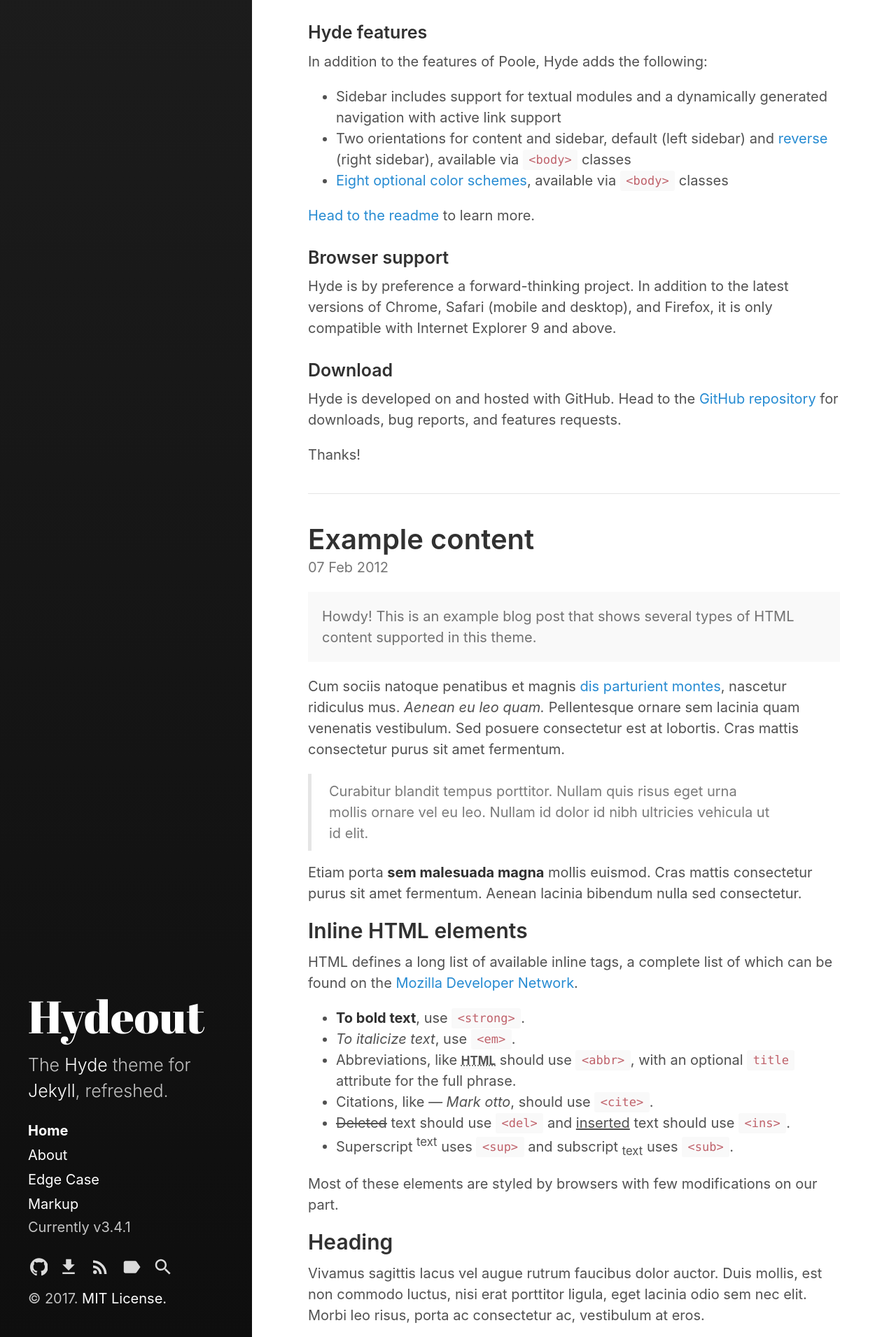
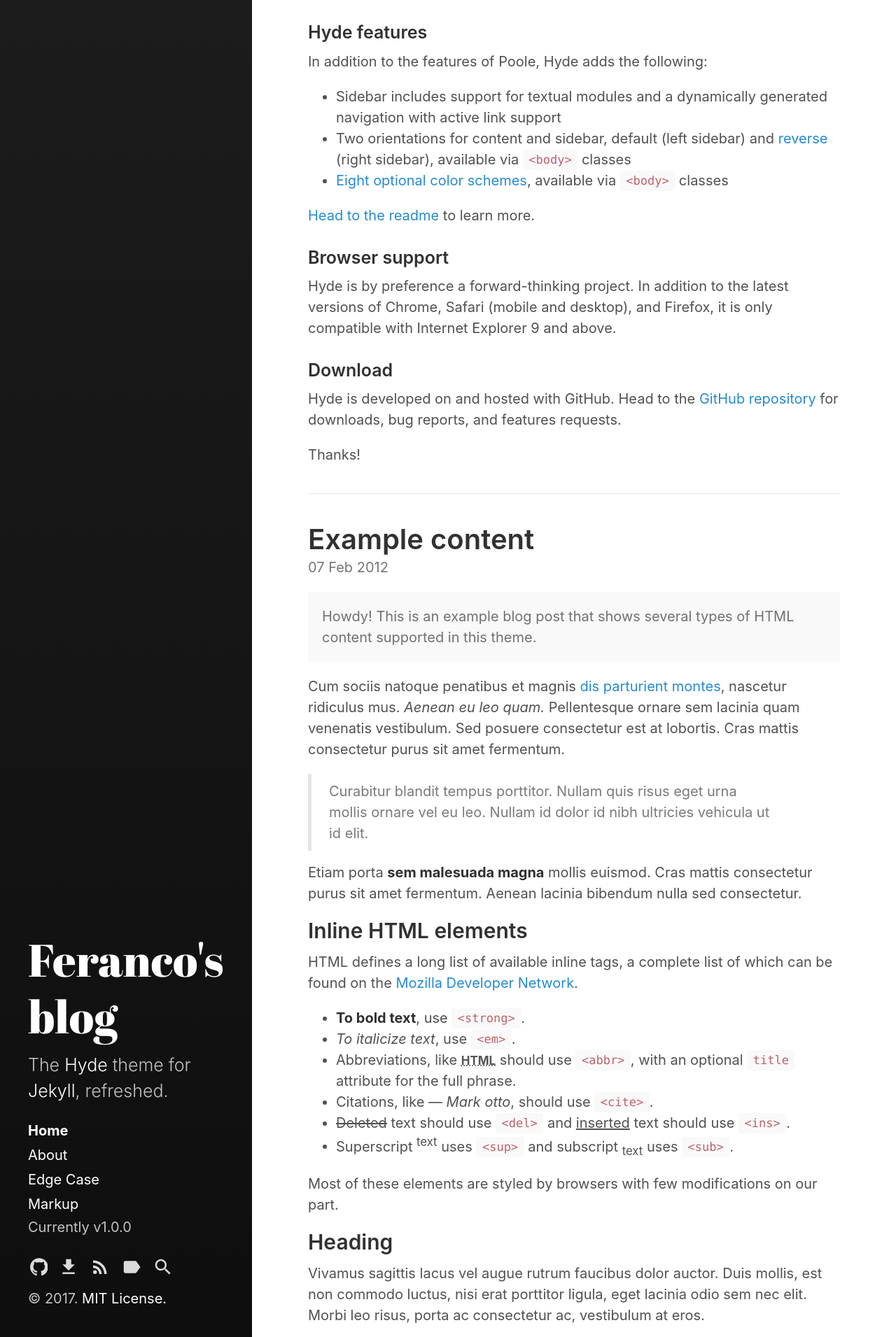
Before and after one commit to feranco/feranco.github.io, a Jekyll site: the page built from index.html, in a window 1280 px wide. Shown: the part 3089-5000 px from the top of the page at 70% size. Built offline with Jekyll 4.4.1, drawn with Linux system fonts in a browser that asks for light colours; the list of posts is cut into pages by our own code.

Commit message:
customized config

```diff
--- a/_config.yml
+++ b/_config.yml
@@ -3,10 +3,10 @@
 highlighter:      rouge
 
 # Setup
-title:            Hydeout
-tagline:          'A Jekyll theme'
+title:            Feranco's blog
+tagline:          'A Jekyll blog'
 description:      'The <a href="http://hyde.getpoole.com" target="_blank">Hyde</a> theme for <a href="http://jekyllrb.com" target="_blank">Jekyll</a>, refreshed.'
-url:              https://fongandrew.github.io/hydeout
+url:              https://feranco.github.io
 baseurl:          # the optional subpath of your site, e.g. "/blog"
                   # NB: This applies to all pages in your Jekyll site.
                   # If you want to move just the blog index pages but keep
@@ -14,8 +14,8 @@
                   # sidebar_blog_link below.
 
 author:
-  name:           'Andrew Fong'
-  url:            https://twitter.com/fongandrewc
+  name:           'Fernando Franco'
+  url:            https://twitter.com/ferank0
 
 paginate:         5
 # paginate_path:    '/page:num'
@@ -27,11 +27,11 @@
   - jekyll-paginate
 
 # Custom vars
-version:            3.4.1
+version:            1.0.0
 sidebar_home_link:  true
 # sidebar_blog_link:  '/blog'   # By default, your home page is your blog
                                 # page. If you change your paginate_path,
                                 # set this to the root of the paginate_path
                                 # to enable a separate blog link.
 github:
-  repo:             https://github.com/fongandrew/hydeout
+  repo:             https://github.com/feranco
```
